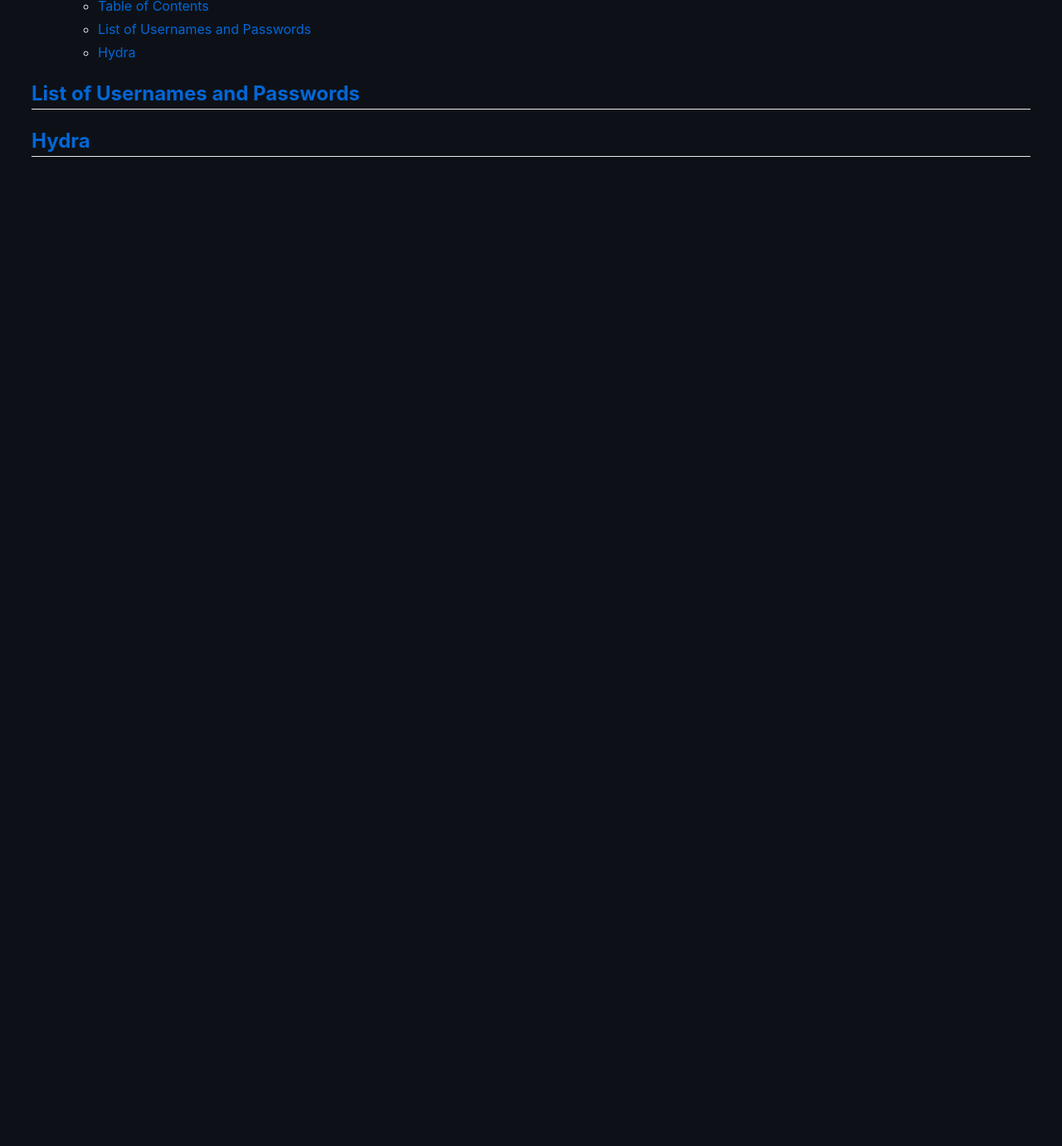
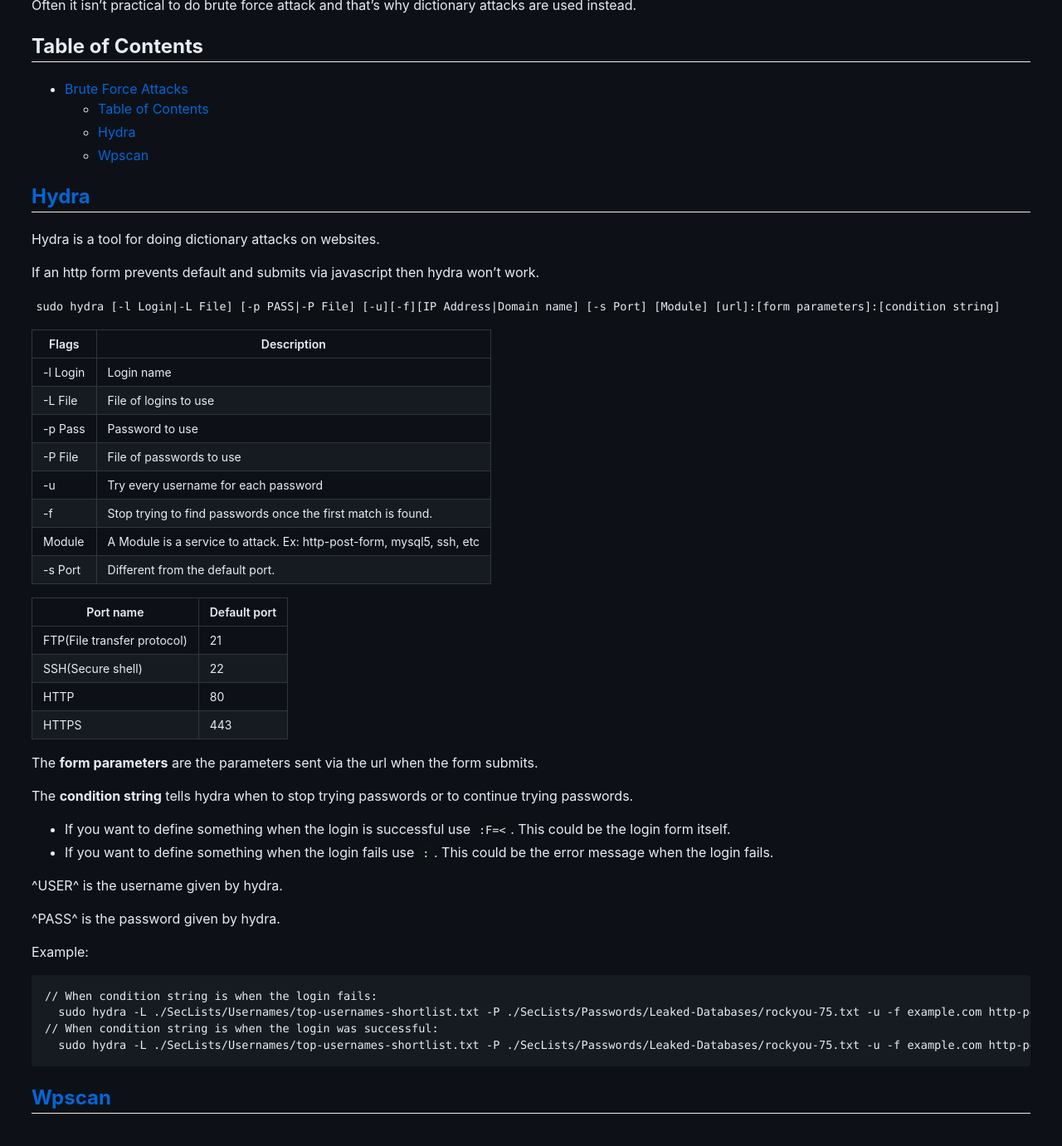
Before and after one commit to ryansheehy0/Cheat_Sheets, a Jekyll site: the page built from Bug_Bounties/brute_force_attacks.md, in a window 1280 px wide and 1400 px high, scrolled down 256 px. Shown: the top 1381 px of the window at 83% size. Built offline with Jekyll 4.4.1, drawn with Linux system fonts in a browser that asks for light colours; our own code applies the rules of GitHub Pages for plain Markdown files; before the commit the page ends 900 px from its top, so only the background shows below that; some of the changed text lies outside the part shown.

Commit message:
Updates hydra notes.

````diff
--- a/Bug_Bounties/brute_force_attacks.md
+++ b/Bug_Bounties/brute_force_attacks.md
@@ -1,6 +1,12 @@
 [Home](./README.md)
 
 # Brute Force Attacks
+
+**Brute force attacks** are attacks where an attacker tries all possible combinations of usernames and passwords until the correct one is found.
+
+**Dictionary attacks** are attacks where an attacker tries a pre-defined set of usernames and passwords until the correct one is found.
+
+Often it isn't practical to do brute force attack and that's why dictionary attacks are used instead.
 
 ## Table of Contents
 
@@ -8,12 +14,52 @@
 
 - [Brute Force Attacks](#brute-force-attacks)
   - [Table of Contents](#table-of-contents)
-  - [List of Usernames and Passwords](#list-of-usernames-and-passwords)
   - [Hydra](#hydra)
+  - [Wpscan](#wpscan)
 
 <!-- /TOC -->
 
-## [List of Usernames and Passwords](#table-of-contents)
+## [Hydra](#table-of-contents)
+Hydra is a tool for doing dictionary attacks on websites.
 
+If an http form prevents default and submits via javascript then hydra won't work.
 
-## [Hydra](#table-of-contents)
+`sudo hydra [-l Login|-L File] [-p PASS|-P File] [-u][-f][IP Address|Domain name] [-s Port] [Module] [url]:[form parameters]:[condition string]`
+
+| Flags    | Description                                                  |
+|----------|--------------------------------------------------------------|
+| -l Login | Login name                                                   |
+| -L File  | File of logins to use                                        |
+| -p Pass  | Password to use                                              |
+| -P File  | File of passwords to use                                     |
+| -u       | Try every username for each password                         |
+| -f       | Stop trying to find passwords once the first match is found. |
+| Module   | A Module is a service to attack. Ex: http-post-form, mysql5, ssh, etc          |
+| -s Port  | Different from the default port.                             |
+
+| Port name                   | Default port |
+|-----------------------------|--------------|
+| FTP(File transfer protocol) | 21           |
+| SSH(Secure shell)           | 22           |
+| HTTP                        | 80           |
+| HTTPS                       | 443          |
+
+The **form parameters** are the parameters sent via the url when the form submits.
+
+The **condition string** tells hydra when to stop trying passwords or to continue trying passwords.
+  - If you want to define something when the login is successful use `:F=<`. This could be the login form itself.
+  - If you want to define something when the login fails use `:`. This could be the error message when the login fails.
+
+^USER^ is the username given by hydra.
+
+^PASS^ is the password given by hydra.
+
+Example:
+```
+// When condition string is when the login fails:
+  sudo hydra -L ./SecLists/Usernames/top-usernames-shortlist.txt -P ./SecLists/Passwords/Leaked-Databases/rockyou-75.txt -u -f example.com http-post-form "/path:user=^USER^&password=^PASS^:Invalid credentials"
+// When condition string is when the login was successful:
+  sudo hydra -L ./SecLists/Usernames/top-usernames-shortlist.txt -P ./SecLists/Passwords/Leaked-Databases/rockyou-75.txt -u -f example.com http-post-form "/path:user=^USER^&password=^PASS^:F=<form name='login'"
+```
+
+## [Wpscan](#table-of-contents)
````
Also changed, not shown: Bug_Bounties/assetfinder.md (+13 -2 lines), README.md (+3 -2 lines).
